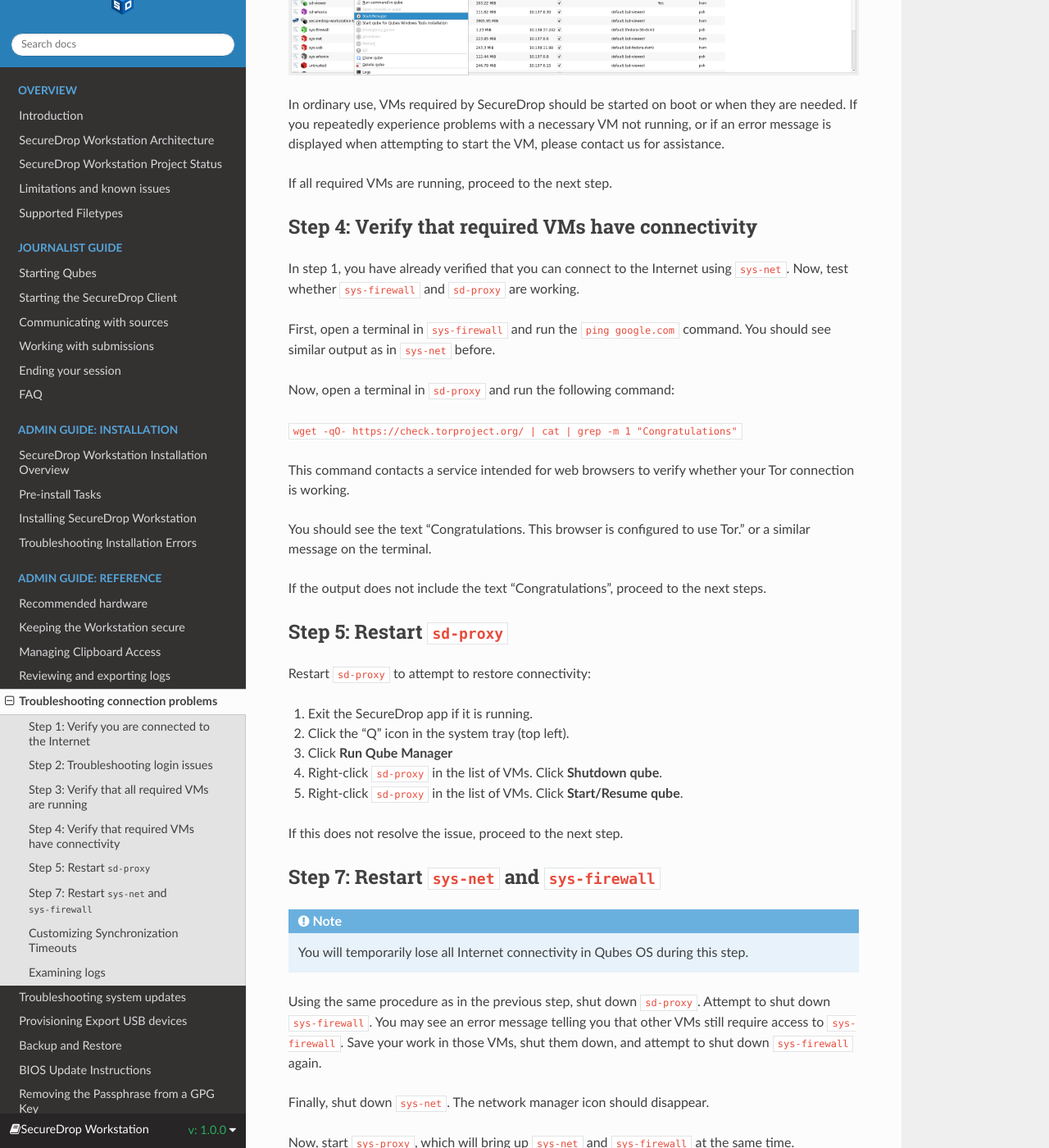
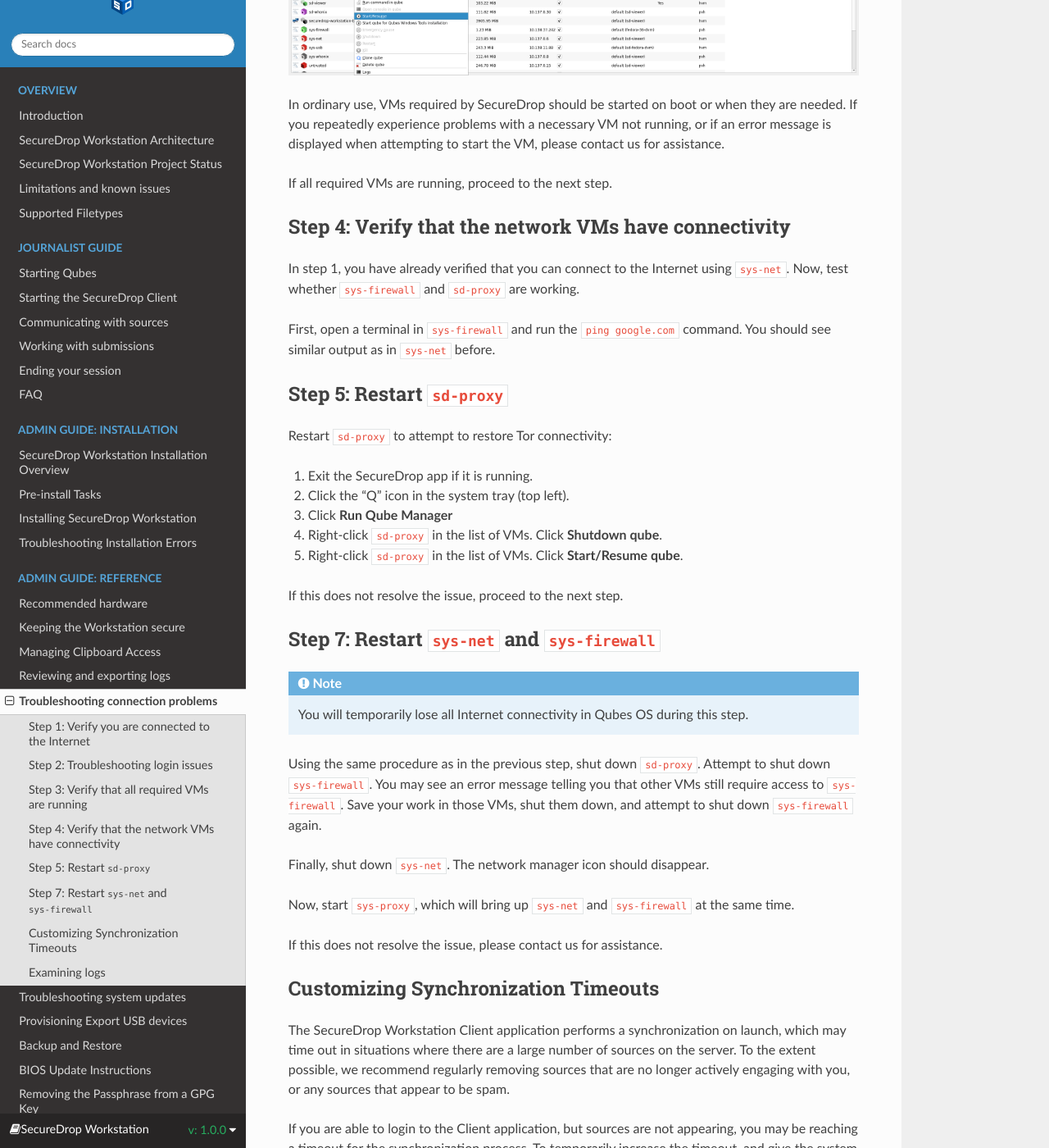
Before and after one commit to freedomofpress/securedrop-workstation-docs, a Sphinx documentation site: the page built from docs/admin/reference/troubleshooting_connection.rst, in a window 1280 px wide and 1400 px high, scrolled down 4474 px. Shown: the whole window at 82% size. Built offline with Sphinx 7.4.7 and the Read the Docs theme 3.1.0, drawn with Linux system fonts in a browser that asks for light colours.

Commit message:
move stale troubleshooting step

```diff
--- a/docs/admin/reference/troubleshooting_connection.rst
+++ b/docs/admin/reference/troubleshooting_connection.rst
@@ -128,7 +128,7 @@
 
 If all required VMs are running, proceed to the next step.
 
-Step 4: Verify that required VMs have connectivity
+Step 4: Verify that the network VMs have connectivity
 ~~~~~~~~~~~~~~~~~~~~~~~~~~~~~~~~~~~~~~~~~~~~~~~~~~
 In step 1, you have already verified that you can connect to the
 Internet using ``sys-net``. Now, test whether ``sys-firewall`` and ``sd-proxy`` are working.
@@ -136,21 +136,9 @@
 First, open a terminal in ``sys-firewall`` and run the ``ping google.com`` command.
 You should see similar output as in ``sys-net`` before.
 
-Now, open a terminal in ``sd-proxy`` and run the following command:
-
-``wget -qO- https://check.torproject.org/ | cat | grep -m 1 "Congratulations"``
-
-This command contacts a service intended for web browsers to verify whether your
-Tor connection is working.
-
-You should see the text "Congratulations. This browser is configured to use Tor."
-or a similar message on the terminal.
-
-If the output does not include the text "Congratulations", proceed to the next steps.
-
 Step 5: Restart ``sd-proxy``
 ~~~~~~~~~~~~~~~~~~~~~~~~~~~~~~~~~~~~~~~~~~~~~~
-Restart ``sd-proxy`` to attempt to restore connectivity:
+Restart ``sd-proxy`` to attempt to restore Tor connectivity:
 
 1. Exit the SecureDrop app if it is running.
 2. Click the "Q" icon in the system tray (top left).
```
